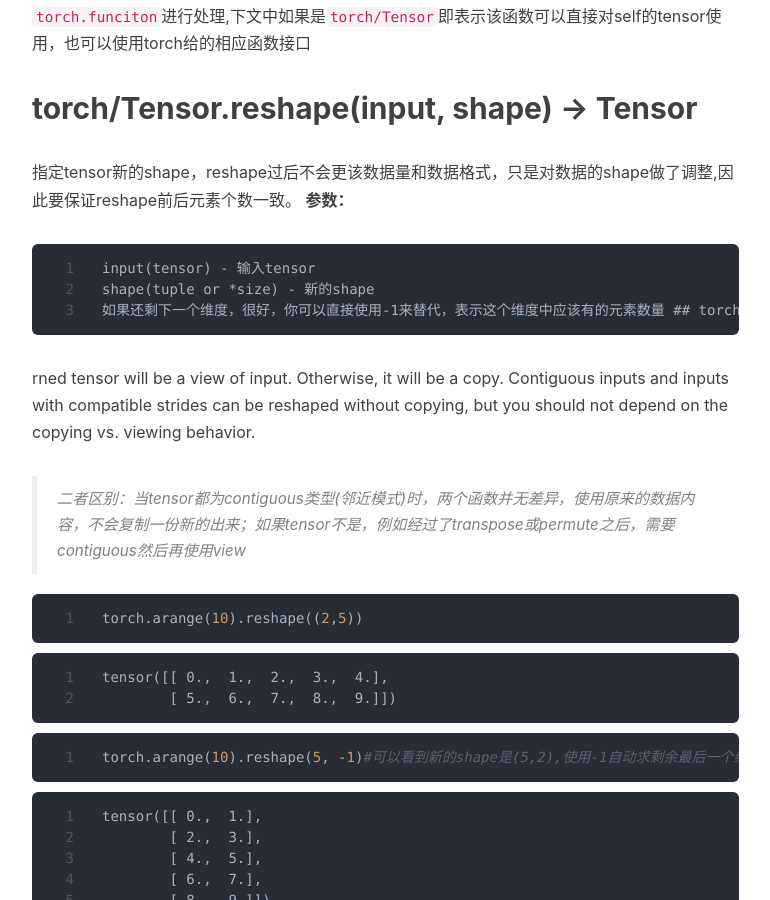
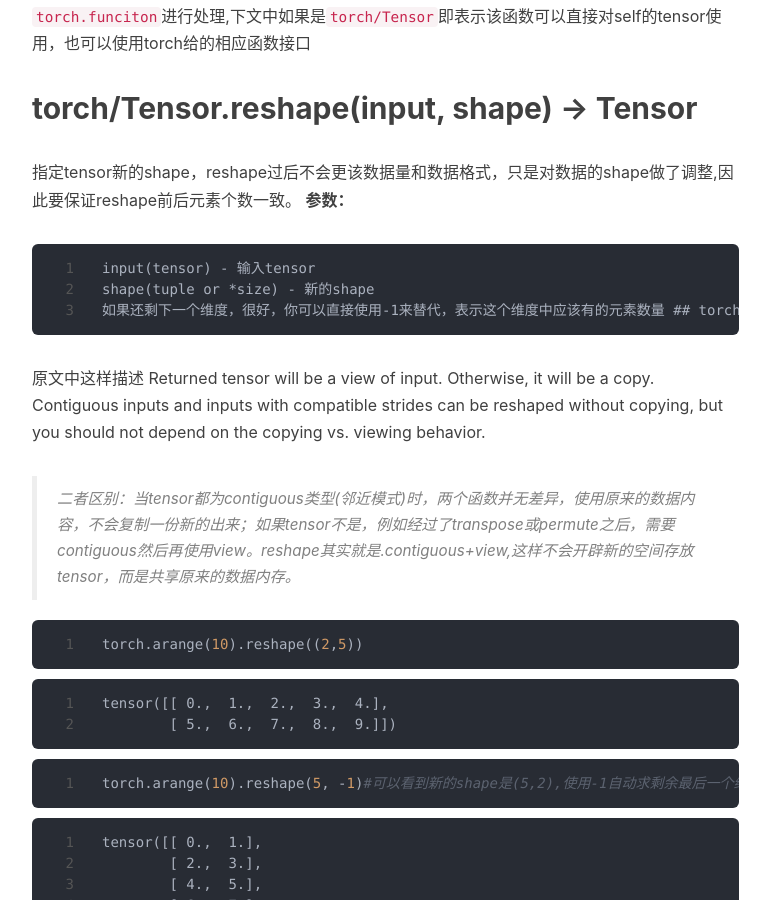
Before and after one commit to wdd233/wdd233.github.io, a Jekyll site: the page built from _posts/2018-12-30-pytorch深度教程-torch和tensor.md, in a window 1280 px wide and 900 px high, scrolled down 747 px. Shown: the whole window, without its empty margins (233-1003 px from the left). Built offline with Jekyll 4.4.1, drawn with Linux system fonts in a browser that asks for light colours; nearby versions of some CDN libraries; comment, search, counter and statistics services are not loaded; some of the changed text lies outside the part shown.

Commit message:
Update 2018-12-30-pytorch深度教程-torch和tensor.md

````diff
--- a/_posts/2018-12-30-pytorch深度教程-torch和tensor.md
+++ b/_posts/2018-12-30-pytorch深度教程-torch和tensor.md
@@ -22,11 +22,12 @@
     shape(tuple or *size) - 新的shape
     如果还剩下一个维度，很好，你可以直接使用-1来替代，表示这个维度中应该有的元素数量
 ## torch/Tensor.view()
-改变形状
+与reshape功能类似，将源tensor的shape改变指定形状。
 
-rned tensor will be a view of input. Otherwise, it will be a copy. Contiguous inputs and inputs with compatible strides can be reshaped without copying, but you should not depend on the copying vs. viewing behavior.
+原文中这样描述
+Returned tensor will be a view of input. Otherwise, it will be a copy. Contiguous inputs and inputs with compatible strides can be reshaped without copying, but you should not depend on the copying vs. viewing behavior.
 
->二者区别：当tensor都为contiguous类型(邻近模式)时，两个函数并无差异，使用原来的数据内容，不会复制一份新的出来；如果tensor不是，例如经过了transpose或permute之后，需要contiguous然后再使用view
+>二者区别：当tensor都为contiguous类型(邻近模式)时，两个函数并无差异，使用原来的数据内容，不会复制一份新的出来；如果tensor不是，例如经过了transpose或permute之后，需要contiguous然后再使用view。reshape其实就是.contiguous+view,这样不会开辟新的空间存放tensor，而是共享原来的数据内存。
 
 
 ```python
@@ -261,8 +262,8 @@
               [  7.,   8.,   9.,  10.,  11.]]]])
 
 
-## torch/Tensor.unsqueeze()
-
+## torch/Tensor.unsqueeze(dim)
+提升一个新的维度,该dim=1，例如:(2,6)->(1,2,6)
 ## torch.transpose(input, dim0, dim1) → Tensor
 轴/坐标索引 交换
 
@@ -383,7 +384,7 @@
 tensor内部全部填充value元素
 
 ### Tensor.zero_()
-
+tensor内容全部填充0
 ### Tensor.normal_(mean, std, out=None)
 
 ```python
````
